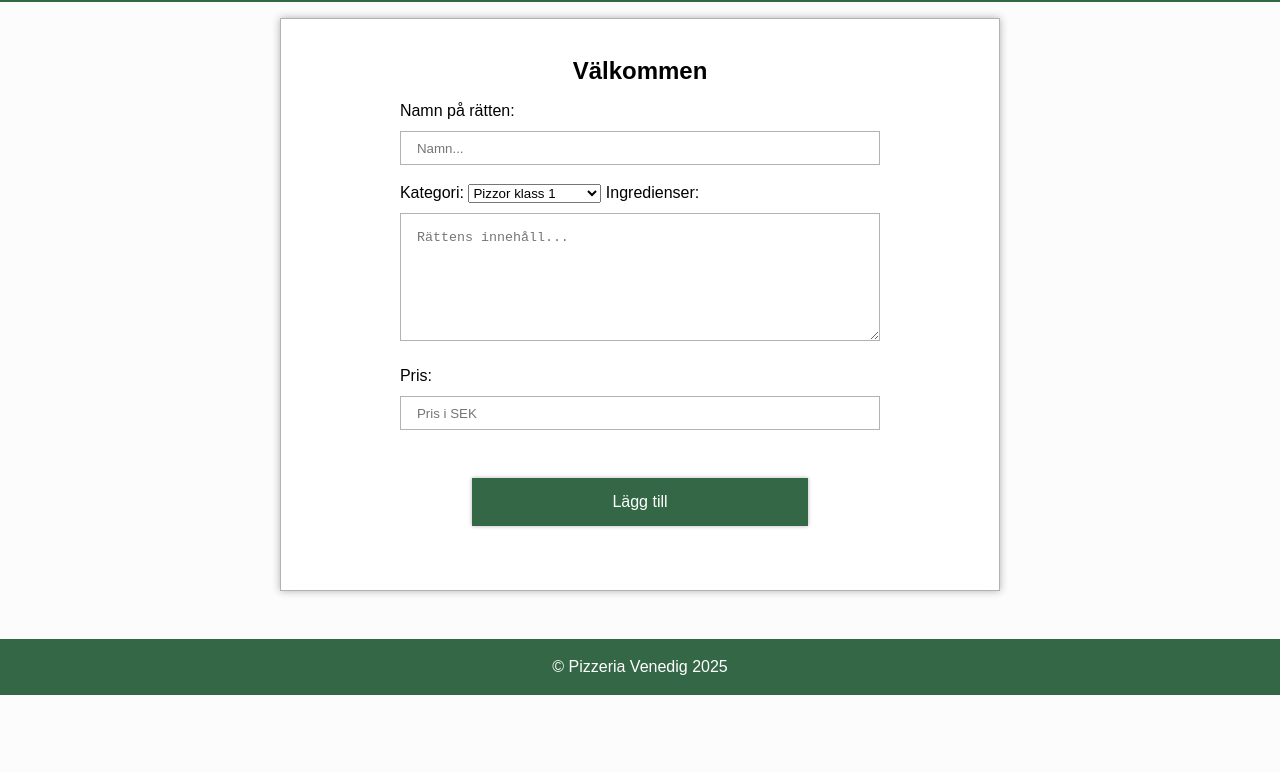
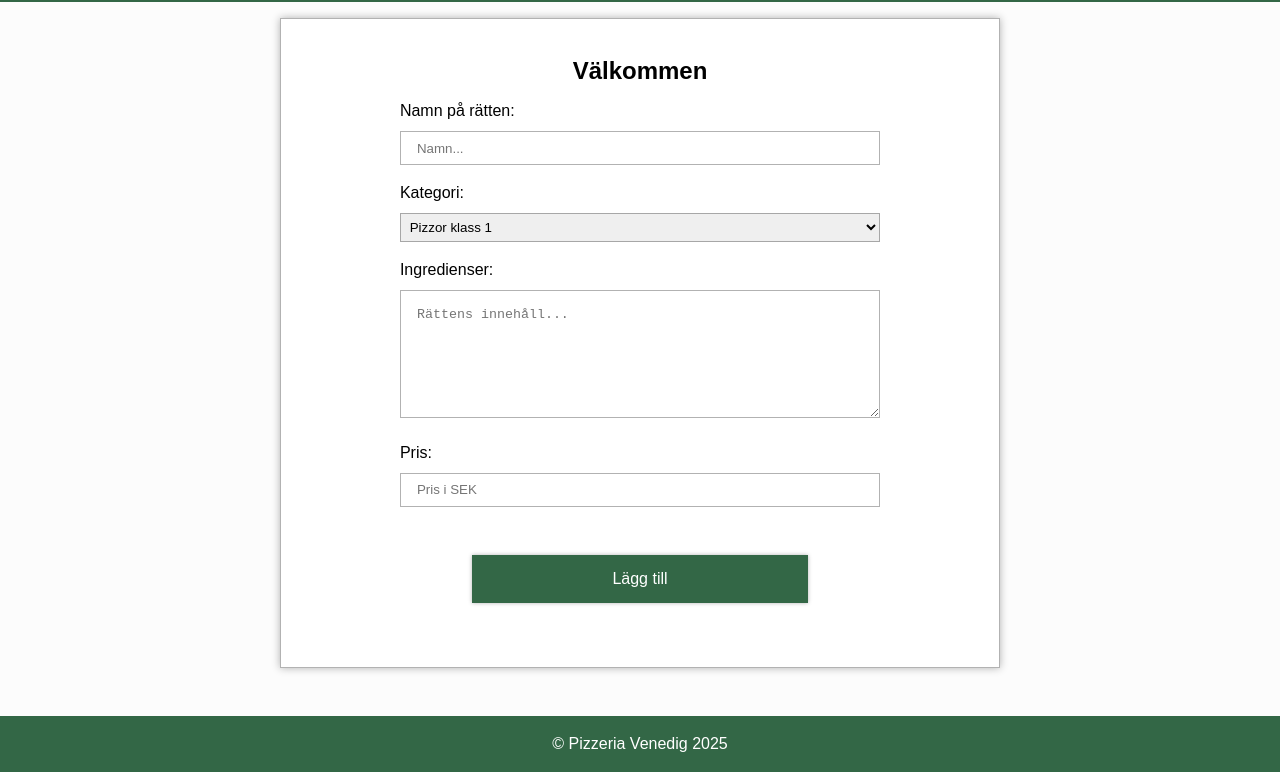
Before and after one commit to rare2400/projekt-admin, a website built with Parcel: page src/add-dish.html in a window 1280 px wide. Shown: the part 78-850 px from the top of the page. Before the commit the page ends 800 px from the top, so only its background shows below. Built offline with nearby package versions, Linux system fonts and the light colour scheme; sample sign-in values are in the browser's storage.

Commit message:
lägger till style på select

```diff
--- a/src/css/components/_form.scss
+++ b/src/css/components/_form.scss
@@ -15,16 +15,19 @@ form {
         width: 100%;
     }
 
-    select:hover {
-        cursor: pointer;
-    }
-
     textarea {
         height: 8rem;
     }
 
     select {
-        margin-left: 0;
+        padding: 0.3rem;
+        margin: 0.5rem auto 1rem;
+        border: 1px solid abstracts.$shadow;
+        width: 100%;
+
+        &:hover {
+            cursor: pointer;
+        }
     }
 
     label {
```
